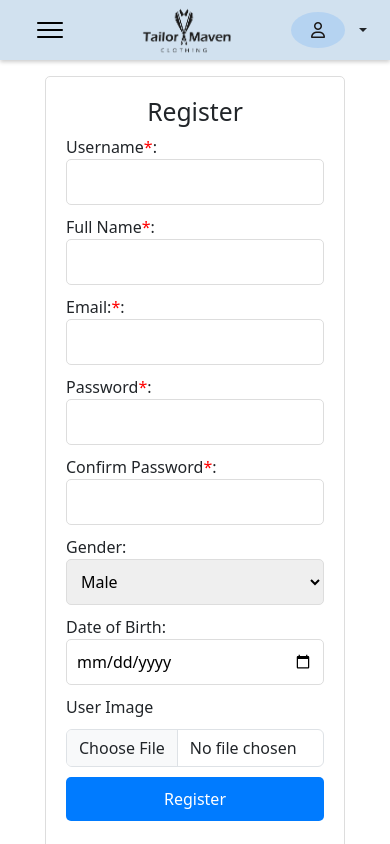
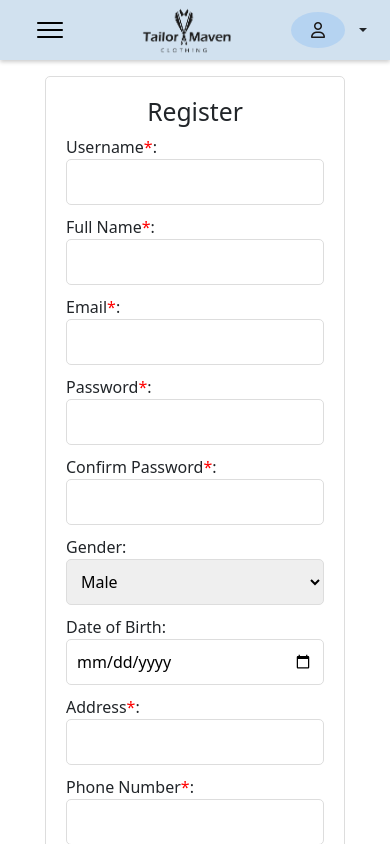
Before and after one commit to al-rafi304/TailorMaven, a React (Create React App) app in the folder Frontend/: page /register in a window 390 px wide. Shown: the top 844 px of the page. Built offline with nearby package versions, Linux system fonts and the light colour scheme; no server answers; the HTML template or start-up script is replaced by a standard one; a web font is replaced by a local one.

Commit message:
Suits page fixed, Address/Phone in Registration (#46)
- reg add and pho no and readymade suit css

```diff
--- a/Frontend/src/components/ReadymadeSuit.css
+++ b/Frontend/src/components/ReadymadeSuit.css
@@ -135,7 +135,7 @@
 /* For large devices */
 @media screen and (min-width: 1120px) {
   .suit_container {
-    height: 150vh;
+    height: auto;
   }
 
   .card__container {
--- a/Frontend/src/components/Register.css
+++ b/Frontend/src/components/Register.css
@@ -31,6 +31,7 @@
   .register-container input[type="email"],
   .register-container input[type="password"],
   .register-container input[type="date"],
+  .register-container input[type="tel"],
   .register-container select {
     padding: 10px;
     border: 1px solid #ddd;
--- a/Frontend/src/components/Register.js
+++ b/Frontend/src/components/Register.js
@@ -53,7 +53,7 @@ function Register() {
           <input type="text" value={fullname} onChange={(e) => setFullname(e.target.value)} required />
         </label>
         <label>
-          Email:<span>*</span>:
+          Email<span>*</span>:
           <input type="email" value={email} onChange={(e) => setEmail(e.target.value)} required/>
         </label>
         <label>
@@ -85,6 +85,14 @@ function Register() {
           Date of Birth:
           <input type="date" value={dob} onChange={(e) => setDob(e.target.value)} />
         </label>
+        <label>
+          Address<span>*</span>:
+          <input type="text" value={email} onChange={(e) => setEmail(e.target.value)} required/>
+        </label>
+        <label>
+          Phone Number<span>*</span>:
+          <input type="tel" value={email} onChange={(e) => setEmail(e.target.value)} required/>
+        </label>
         <label htmlFor="formFile" className="form-label">User Image</label>
         <input className="form-control" name="image" accept = "image/*" type="file" id="formFile" onChange={handleImageUpload}/>
         <input type="submit" value="Register" />
```
Also changed, not shown: Frontend/src/components/ReadymadeSuit.js (+3 -74 lines).
